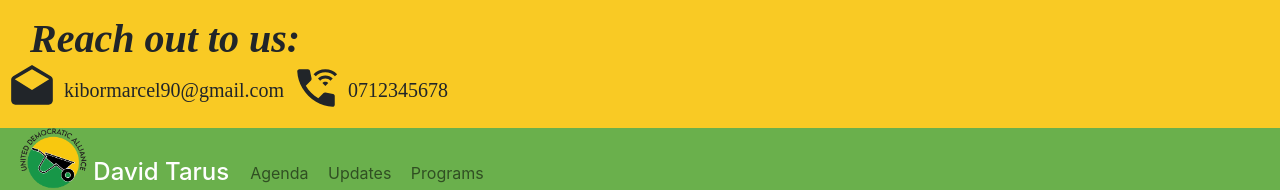
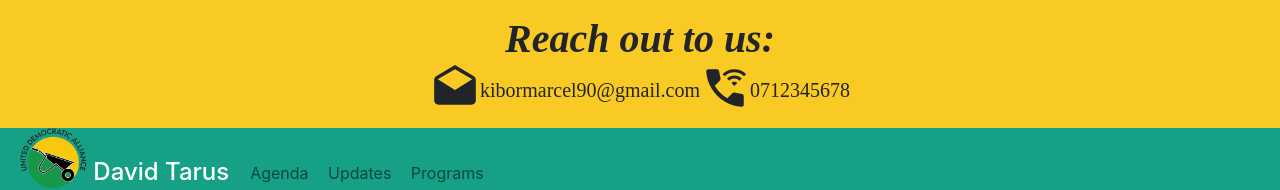
Before and after one commit to Marcelkibor/React-Website-Tarus, a React (Create React App) app: page / in a window 1280 px wide. Shown: the top 190 px of the page. Built offline with nearby package versions, Linux system fonts and the light colour scheme.

Commit message:
smaller banner for sm devices

```diff
--- a/src/App.js
+++ b/src/App.js
@@ -117,7 +117,7 @@ BannerItems:{
   fontSize:'20px',
   fontFamily: 'Playfair Display, serif',
   [theme.breakpoints.down('sm')]:{
-fontSize:'12px',
+fontSize:'18px',
 fontWeight:'bolder',
   },
 },
@@ -127,8 +127,11 @@ fontWeight:'bolder',
 fontFamily: 'Playfair Display, serif',
 fontStyle: 'italic',
 [theme.breakpoints.down('sm')]:{
-fontSize:'19px'
+fontSize:'30px',
 },
+},
+BannerColumn:{
+textAlign:'center'
 },
 }));
 function App(){
@@ -137,11 +140,11 @@ const classes = myStyles();
 <Router>
 <Grid container-fluid="true" >
 <Row className={classes.reachRow} id = 'banner'>
-<Col>
-  <div>
-  <h2><span className={classes.reachOutText}>&nbsp;&nbsp;&nbsp;Reach out to us:</span> <br></br> <DraftsIcon style={{fontSize:'50px', width:'5%'}}/>
+<Col >
+  <div className={classes.BannerColumn}>
+  <h2><span className={classes.reachOutText}>Reach out to us:</span> <br></br> <DraftsIcon style={{fontSize:'50px'}}/>
   <span className ={classes.BannerItems}>kibormarcel90@gmail.com</span>
- <span><Call style={{fontSize:'50px', width:'5%'}}/></span>
+ <span><Call style={{fontSize:'50px'}}/></span>
  <span className ={classes.BannerItems}>0712345678</span>
   </h2>
   </div>
--- a/src/components/Navigate.js
+++ b/src/components/Navigate.js
@@ -8,12 +8,12 @@ import {makeStyles } from '@material-ui/core';
 
 const myStyles = makeStyles((theme) => ({
 custom_navbar:{
-backgroundColor: '#6ab04c',
+backgroundColor: '#16a085',
 minHeight: '80px',
 paddingLeft:'inherit',
 },
 navbar_active:{
-  backgroundColor: '#8e44ad',
+  backgroundColor: '#2ecc71',
 },
 }));
 function Navigate() {
```
